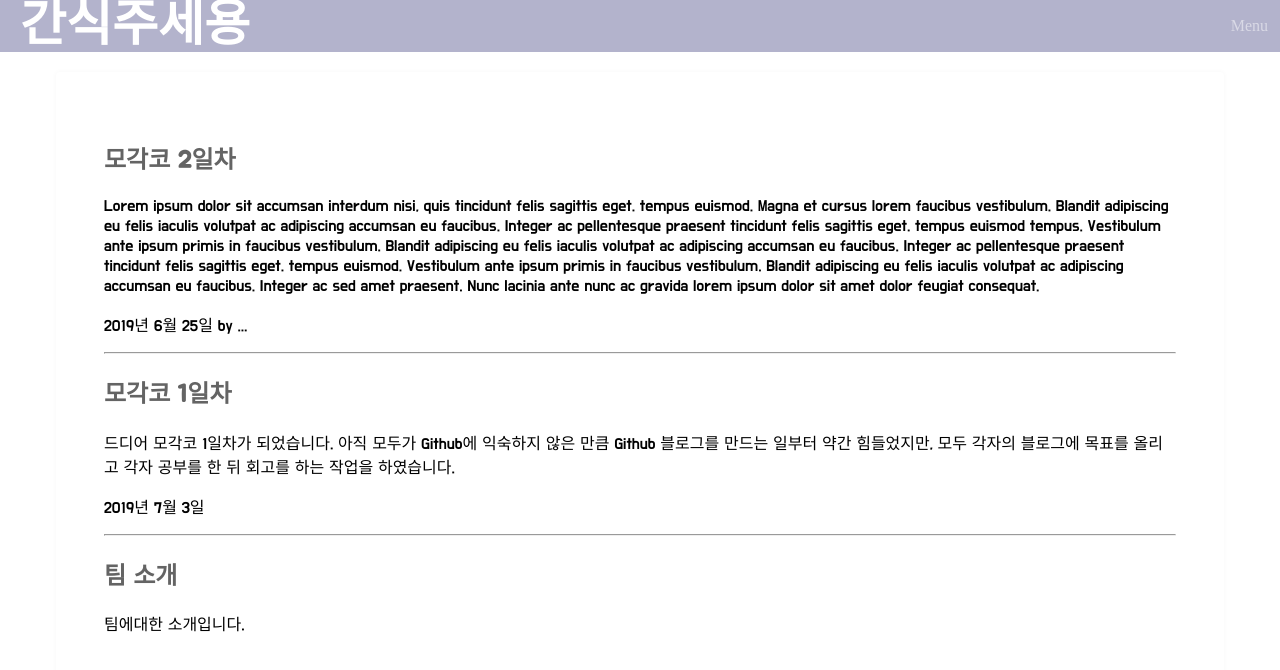
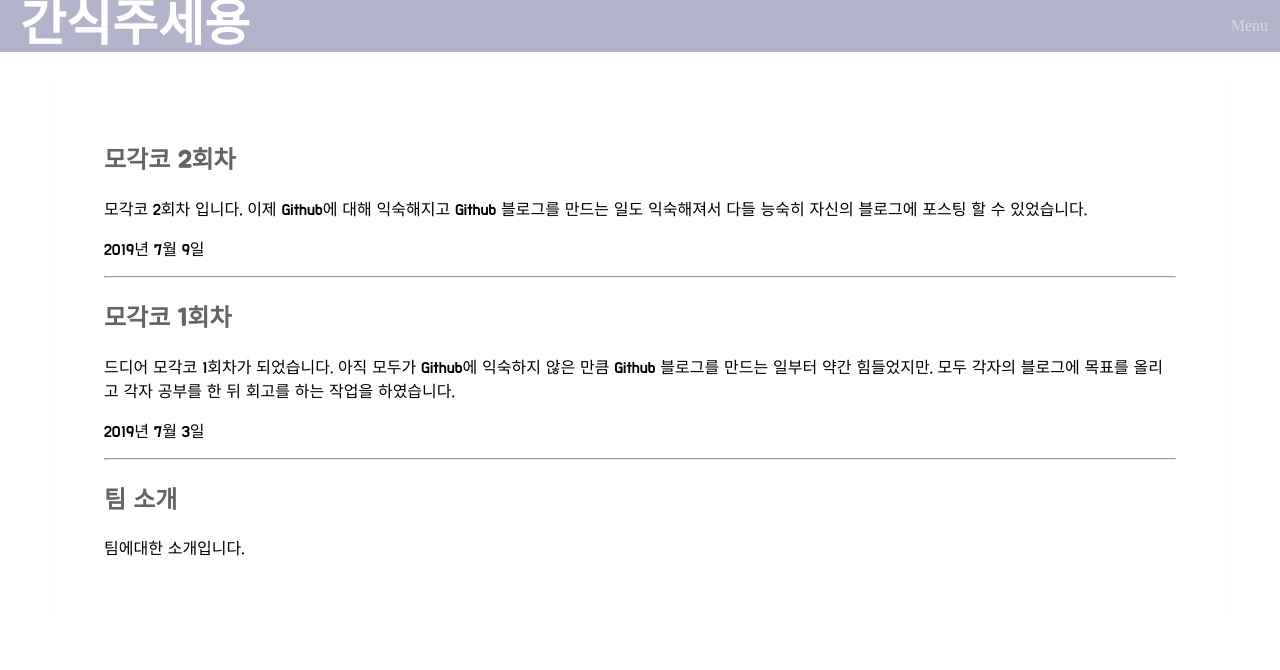
Before and after one commit to MGPOCKY/forsnack, a plain HTML site: page index.html in a window 1280 px wide. Drawn offline with Linux system fonts and the light colour scheme.

Commit message:
second-date-modified

```diff
--- a/index.html
+++ b/index.html
@@ -29,15 +29,15 @@
       <div class="inner">
         <div class="content">
           <header>
-							<h1><a href="content/second_date.html">모각코 2일차</a></h1>
+							<h1><a href="content/second_date.html">모각코 2회차</a></h1>
 						</header>
-						<p>Lorem ipsum dolor sit accumsan interdum nisi, quis tincidunt felis sagittis eget. tempus euismod. Magna et cursus lorem faucibus vestibulum. Blandit adipiscing eu felis iaculis volutpat ac adipiscing accumsan eu faucibus. Integer ac pellentesque praesent tincidunt felis sagittis eget. tempus euismod tempus. Vestibulum ante ipsum primis in faucibus vestibulum. Blandit adipiscing eu felis iaculis volutpat ac adipiscing accumsan eu faucibus. Integer ac pellentesque praesent tincidunt felis sagittis eget. tempus euismod. Vestibulum ante ipsum primis in faucibus vestibulum. Blandit adipiscing eu felis iaculis volutpat ac adipiscing accumsan eu faucibus. Integer ac sed amet praesent. Nunc lacinia ante nunc ac gravida lorem ipsum dolor sit amet dolor feugiat consequat. </p>
-            <p>2019년 6월 25일 by ...</p>
+						<p>모각코 2회차 입니다. 이제 Github에 대해 익숙해지고 Github 블로그를 만드는 일도 익숙해져서 다들 능숙히 자신의 블로그에 포스팅 할 수 있었습니다.</p>
+            <p>2019년 7월 9일</p>
 						<hr />
             <header>
-  							<h1><a href="content/first_date.html">모각코 1일차</a></h1>
+  							<h1><a href="content/first_date.html">모각코 1회차</a></h1>
   						</header>
-  						<p>드디어 모각코 1일차가 되었습니다. 아직 모두가 Github에 익숙하지 않은 만큼 Github 블로그를 만드는 일부터 약간 힘들었지만, 모두 각자의 블로그에 목표를 올리고 각자 공부를 한 뒤 회고를 하는 작업을 하였습니다.</p>
+  						<p>드디어 모각코 1회차가 되었습니다. 아직 모두가 Github에 익숙하지 않은 만큼 Github 블로그를 만드는 일부터 약간 힘들었지만, 모두 각자의 블로그에 목표를 올리고 각자 공부를 한 뒤 회고를 하는 작업을 하였습니다.</p>
               <p>2019년 7월 3일</p>
               <hr/>
 						<h1><a href="sogae.html">팀 소개</a></h1>
```
Also changed, not shown: content/second_date.html (+1 -1 lines), sogae.html (+1 -1 lines).
